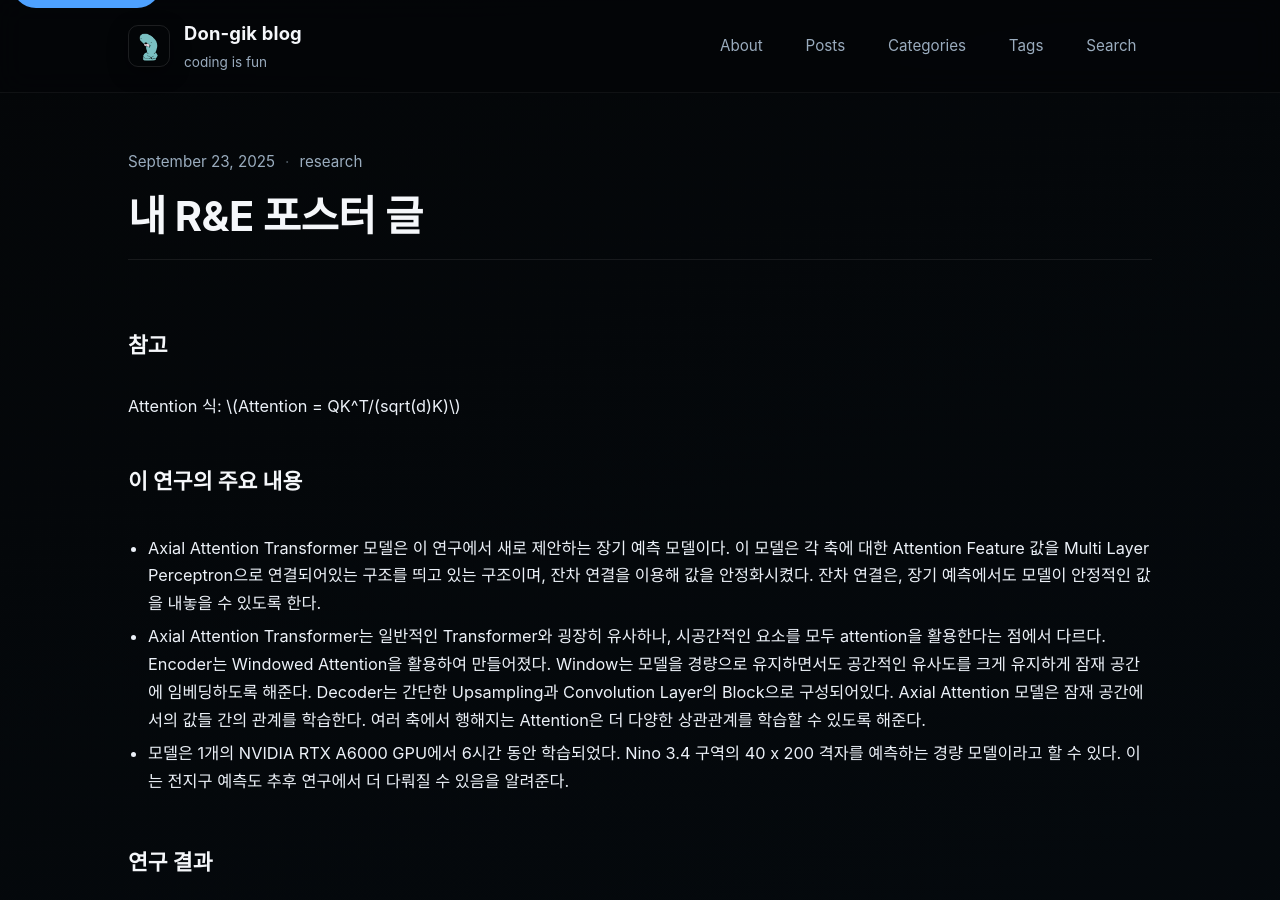
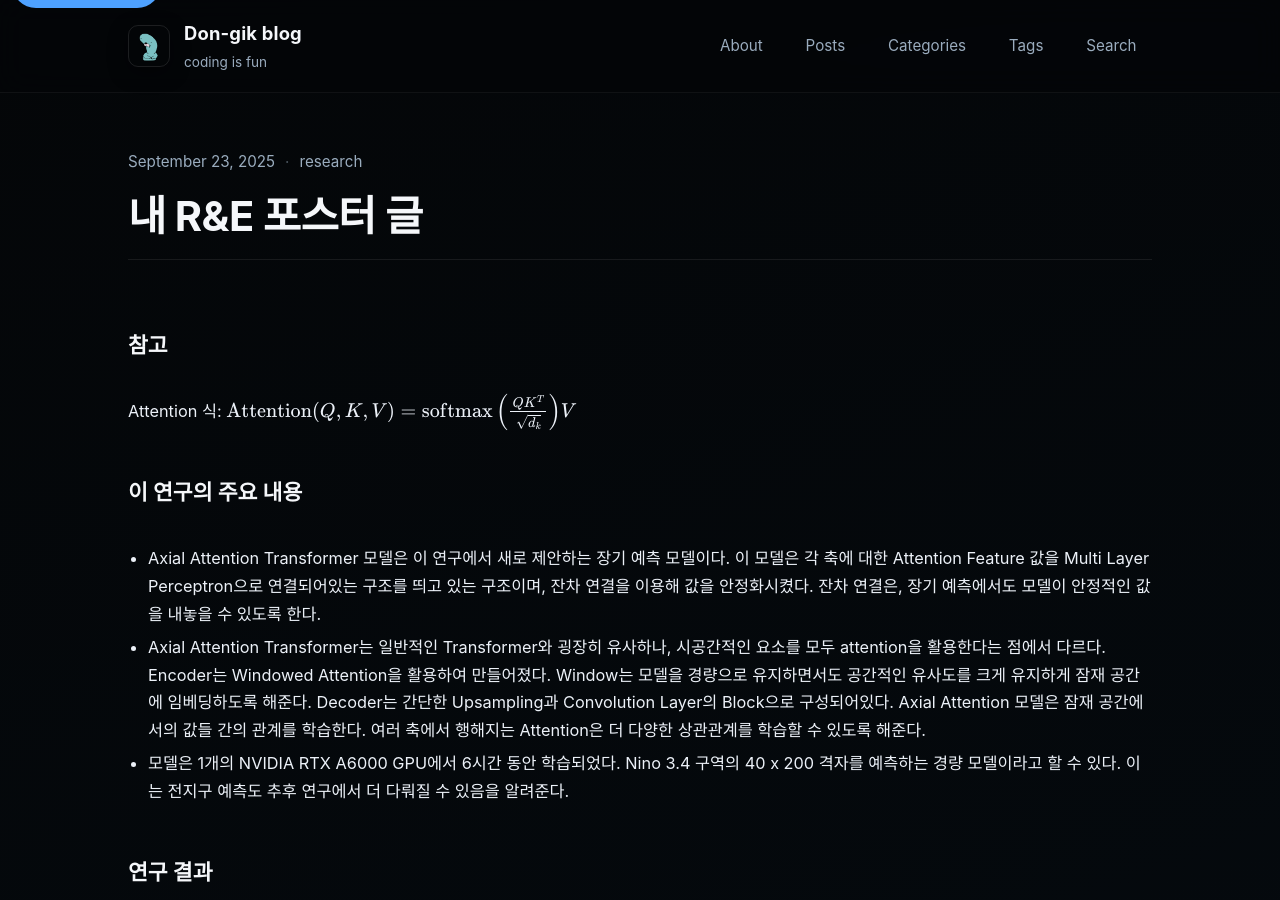
Before and after one commit to don-gik/don-gik.github.io, a Jekyll site: the page built from _posts/2025-09-23-myrande.md, in a window 1280 px wide and 900 px high. Built offline with Jekyll 4.4.1, drawn with Linux system fonts in a browser that asks for light colours; part of the change alters nothing that is shown.

```diff
--- /dev/null
+++ b/_plugins/mathjax.rb
@@ -0,0 +1,54 @@
+module DonGik
+  # Inject MathJax (v3) into pages that need LaTeX math.
+  # Usage per page: set `math: true` in front matter, or rely on
+  # auto-detection of common TeX delimiters ($$..$$, \( .. \), \[ .. \]).
+  class MathJaxInjector
+    CONFIG_SNIPPET = <<~HTML.freeze
+      <script>
+        window.MathJax = {
+          tex: {
+            inlineMath: [['$', '$'], ['\\(', '\\)']],
+            displayMath: [['$$','$$'], ['\\[','\\]']],
+            processEscapes: true,
+            tags: 'ams'
+          },
+          options: {
+            skipHtmlTags: ['script','noscript','style','textarea','pre','code']
+          }
+        };
+      </script>
+      <script id="mathjax-script" async src="https://cdn.jsdelivr.net/npm/mathjax@3/es5/tex-chtml.js"></script>
+    HTML
+
+    def self.needs_math?(doc)
+      return true if doc.data && doc.data['math']
+      html = doc.output.to_s
+      return false if html.nil? || html.empty?
+      return true if html.include?('$$')
+      return true if html.include?('\\(') || html.include?('\\[')
+      false
+    end
+
+    def self.inject!(doc)
+      html = doc.output.to_s
+      return if html.include?('id="mathjax-script"')
+      if html =~ /<\/head>/i
+        doc.output = html.sub(/<\/head>/i, CONFIG_SNIPPET + "\n</head>")
+      elsif html =~ /<\/body>/i
+        doc.output = html.sub(/<\/body>/i, CONFIG_SNIPPET + "\n</body>")
+      else
+        doc.output = CONFIG_SNIPPET + html
+      end
+    end
+  end
+end
+
+Jekyll::Hooks.register [:pages, :posts, :documents], :post_render do |doc|
+  begin
+    if DonGik::MathJaxInjector.needs_math?(doc)
+      DonGik::MathJaxInjector.inject!(doc)
+    end
+  rescue => e
+    warn "[mathjax] #{e.class}: #{e.message}"
+  end
+end
--- a/_posts/2025-09-23-myrande.md
+++ b/_posts/2025-09-23-myrande.md
@@ -5,6 +5,7 @@ excerpt: "md 파일 적당히 넣을 데가 없어서"
 classes: wide
 categories: [research]
 tags: [research, my life]
+math: true
 toc: false
 ---
 
@@ -28,7 +29,7 @@ toc: false
 
 ### 참고
 Attention 식:
-$$ Attention = QK^T/(sqrt(d)K) $$
+$ \text{Attention}(Q, K, V) = \text{softmax}\left(\frac{QK^T}{\sqrt{d_k}}\right)V $
 
 
 ### 이 연구의 주요 내용
```
